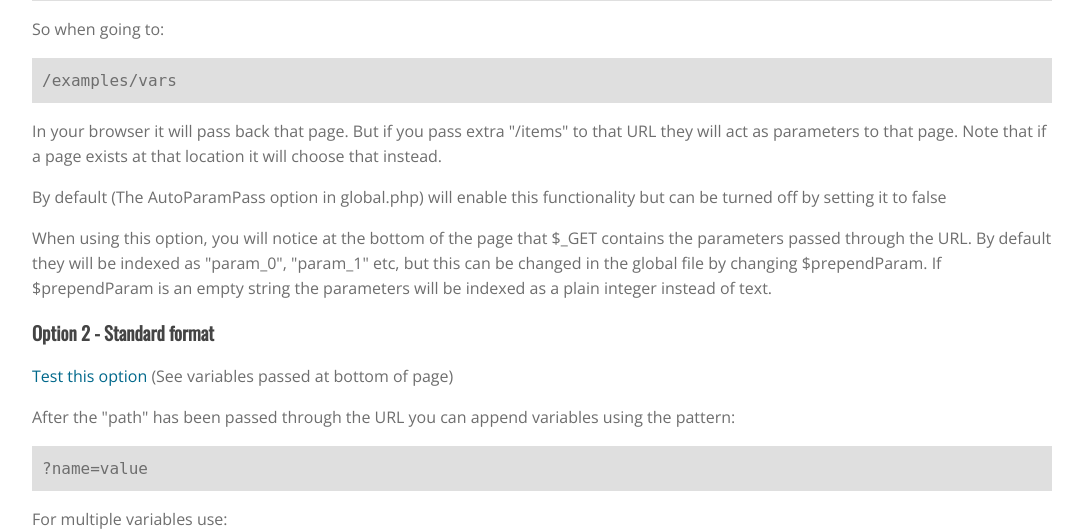
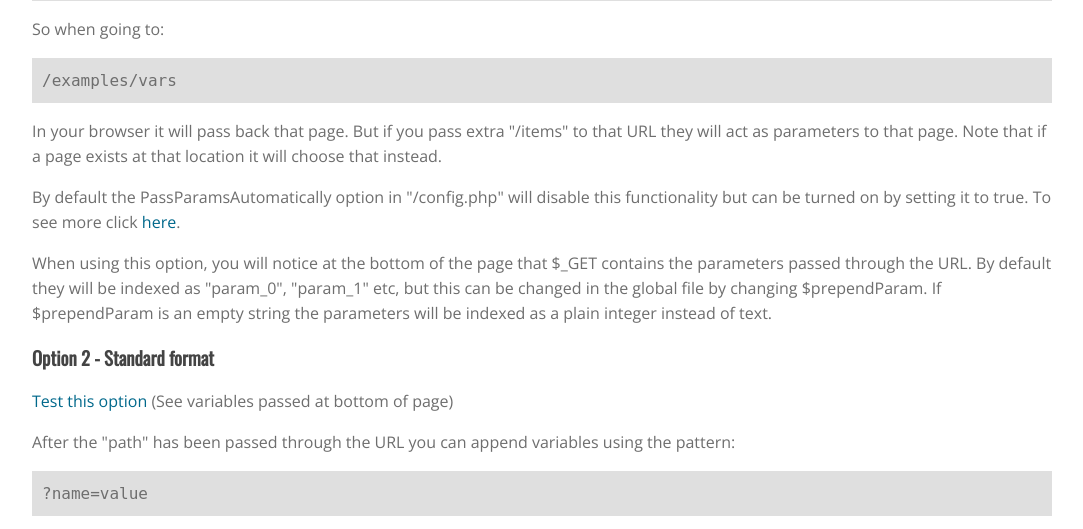
Before and after one commit to Zephni/PHPZevelop, a PHP site: page /example/vars in a window 1280 px wide. Shown: the part 489-1018 px from the top of the page, without its empty margins (98-1181 px from the left). Run offline with PHP 8.4, Linux system fonts and the light colour scheme; some libraries are stand-ins or nearby versions.

Commit message:
Help update

```diff
--- a/site/pages/example/vars.php
+++ b/site/pages/example/vars.php
@@ -24,7 +24,8 @@
 <p>In your browser it will pass back that page. But if you pass extra "/items" to that URL they will act as parameters to that page. Note that if a page exists at that location
 it will choose that instead.</p>
 
-<p>By default (The AutoParamPass option in global.php) will enable this functionality but can be turned off by setting it to false</p>
+<p>By default the PassParamsAutomatically option in "/config.php" will disable this functionality but can be turned on by setting it to true. To see more click
+<a href="<?php $PHPZevelop->Path->GetPage("example/404"); ?>" target="_blank">here</a>.</p>
 
 <p>When using this option, you will notice at the bottom of the page that $_GET contains the parameters passed through the URL. By default they will be indexed as "param_0", "param_1"
 etc, but this can be changed in the global file by changing $prependParam. If $prependParam is an empty string the parameters will be indexed as a plain integer instead of text.</p>
```
Also changed, not shown: site/pages/classes/page-class.php (+6 -6 lines).
